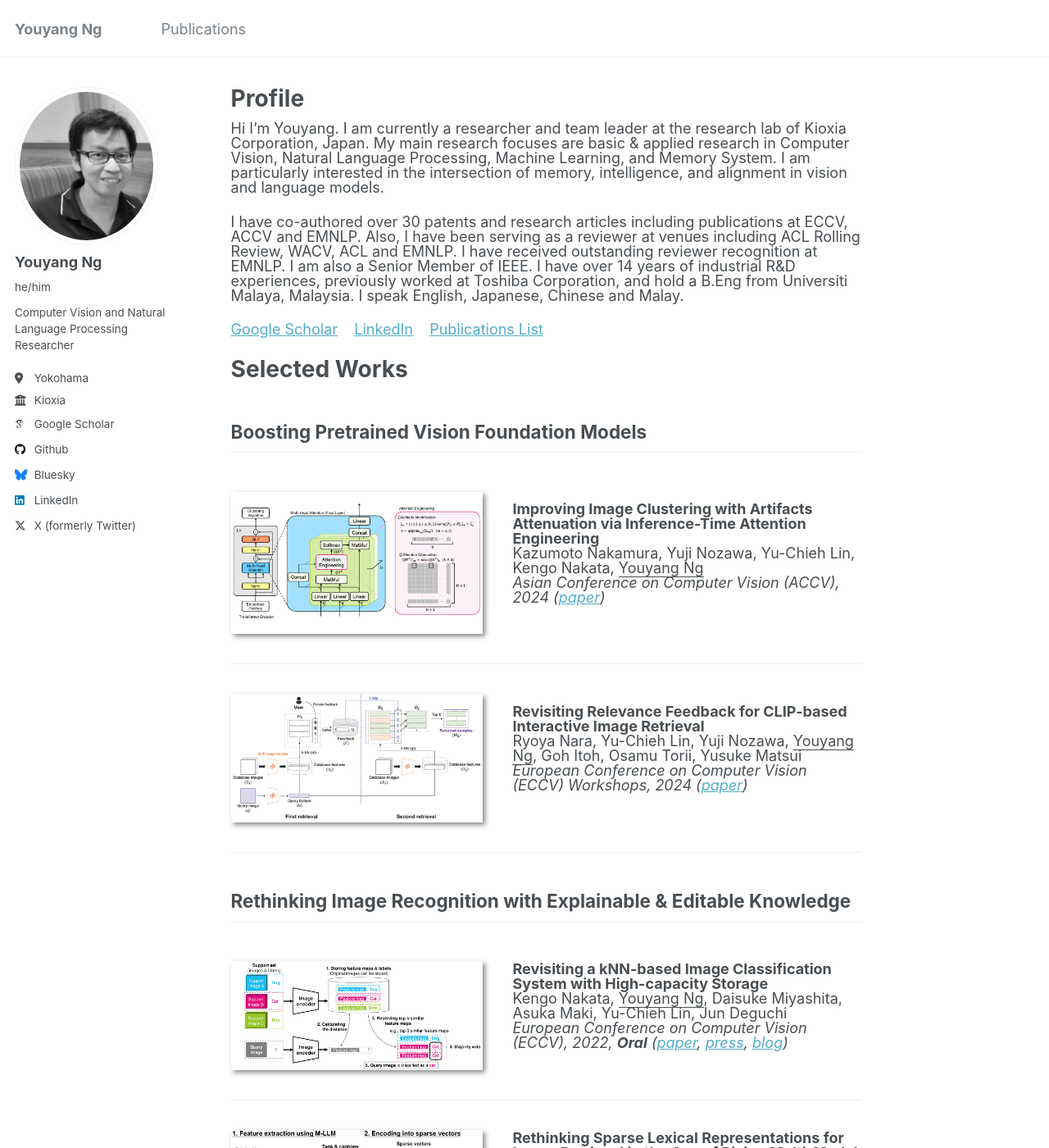
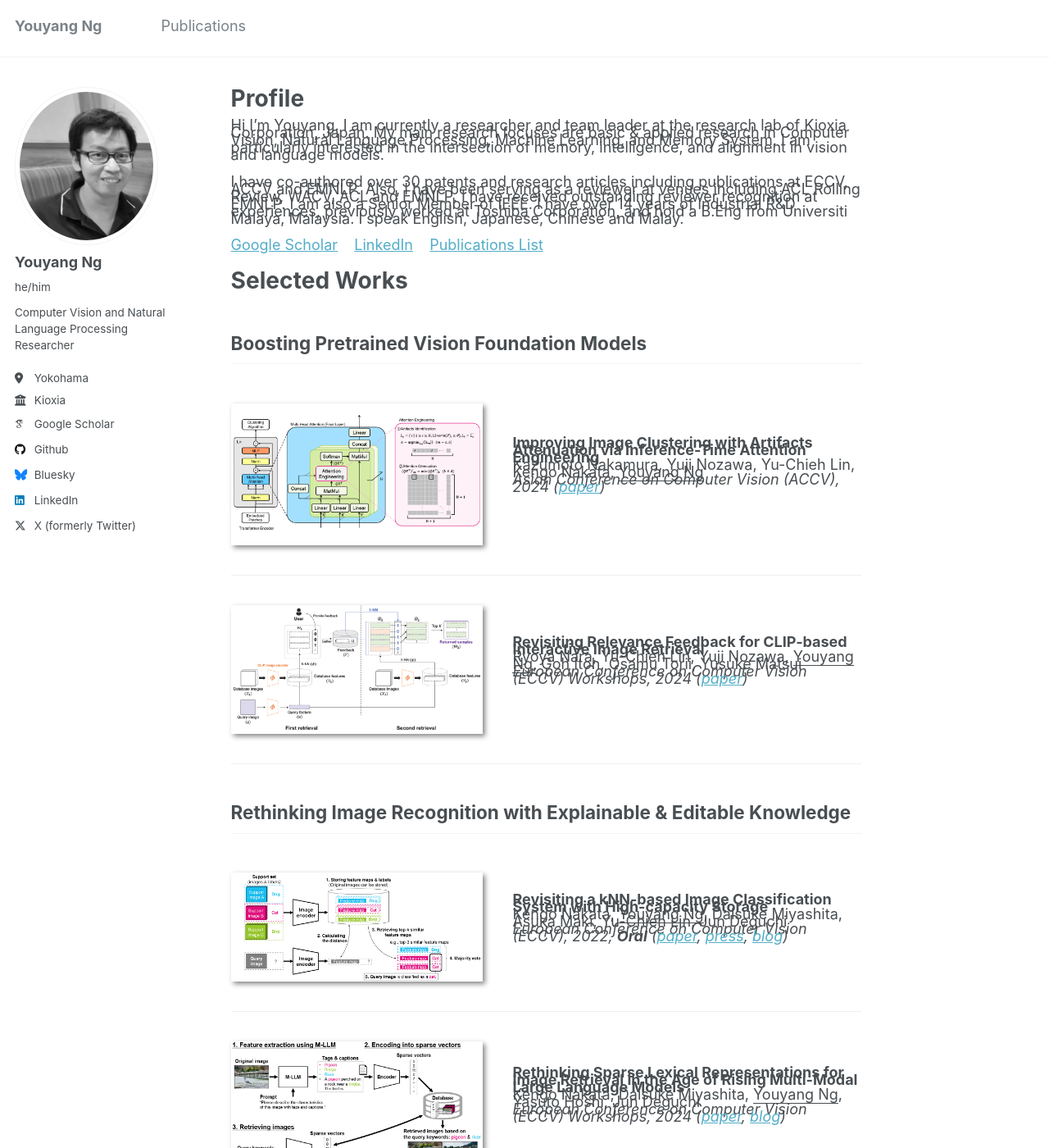
Before and after one commit to yy29/yy29.github.io, a Jekyll site: the page built from _pages/about.md, in a window 1280 px wide and 1400 px high. Shown: the whole window at 82% size. Built offline with Jekyll 4.4.1, drawn with Linux system fonts in a browser that asks for light colours; some web fonts are replaced.

Commit message:
Update _base.scss

```diff
--- a/_sass/_base.scss
+++ b/_sass/_base.scss
@@ -13,7 +13,7 @@ body {
   padding-bottom: 9em;
   color: $text-color;
   font-family: $global-font-family;
-  line-height: 1.0;
+  line-height: 0.5;
 
   &.overflow--hidden {
     /* when primary navigation is visible, the content in the background won't scroll */
```
